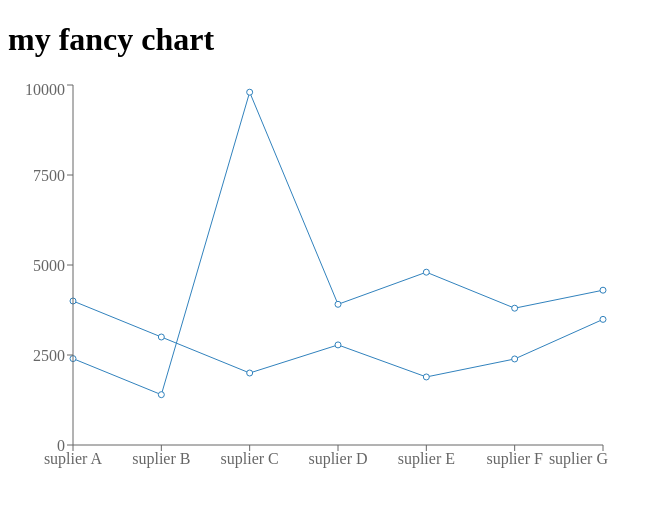
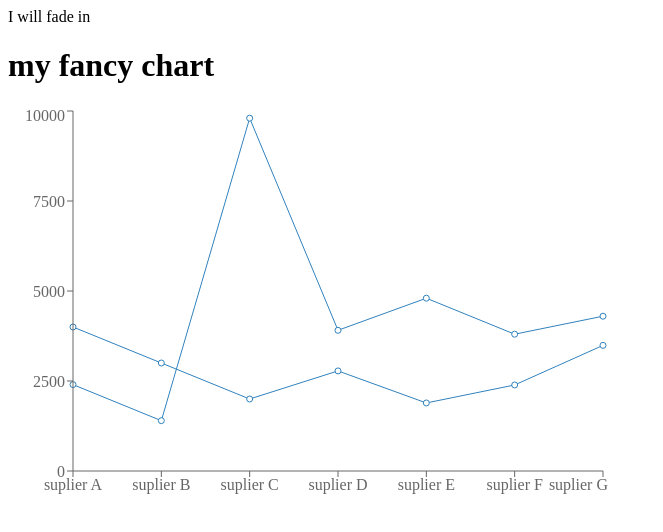
Before and after one commit to sheikhhasan124/rechart, a React (Create React App) app: page / in a window 1280 px wide. Shown: the top 532 px of the page, without its empty margins (0-663 px from the left). Built offline with nearby package versions, Linux system fonts and the light colour scheme; no server answers.

Commit message:
react spring add

```diff
--- a/package.json
+++ b/package.json
@@ -10,6 +10,7 @@
     "react": "^17.0.2",
     "react-dom": "^17.0.2",
     "react-scripts": "5.0.0",
+    "react-spring": "^9.4.4",
     "recharts": "^2.1.9",
     "web-vitals": "^2.1.4"
   },
--- a/src/App.js
+++ b/src/App.js
@@ -1,10 +1,13 @@
 import React from 'react';
 import Rechart from './components/rechart/Rechart';
 import SpecialChart from './components/specialCart/SpecialChart';
+import { useSpring, animated } from 'react-spring'
 
 const App = () => {
+    const props = useSpring({ to: { opacity: 1 }, from: { opacity: 0 } })
     return (
         <div>
+            <animated.div style={props}>I will fade in</animated.div>
             <h1>my fancy chart</h1>
             <Rechart />
             <SpecialChart />
--- a/src/components/specialCart/SpecialChart.js
+++ b/src/components/specialCart/SpecialChart.js
@@ -18,7 +18,7 @@ const SpecialChart = () => {
                return ph;
            })
            setPhones(phoneData)
-           console.log(phoneData)
+        //    console.log(phoneData)
 
        })
     },[])
```
Also changed, not shown: 1 other file (tests, documents, lock files or other folders).
